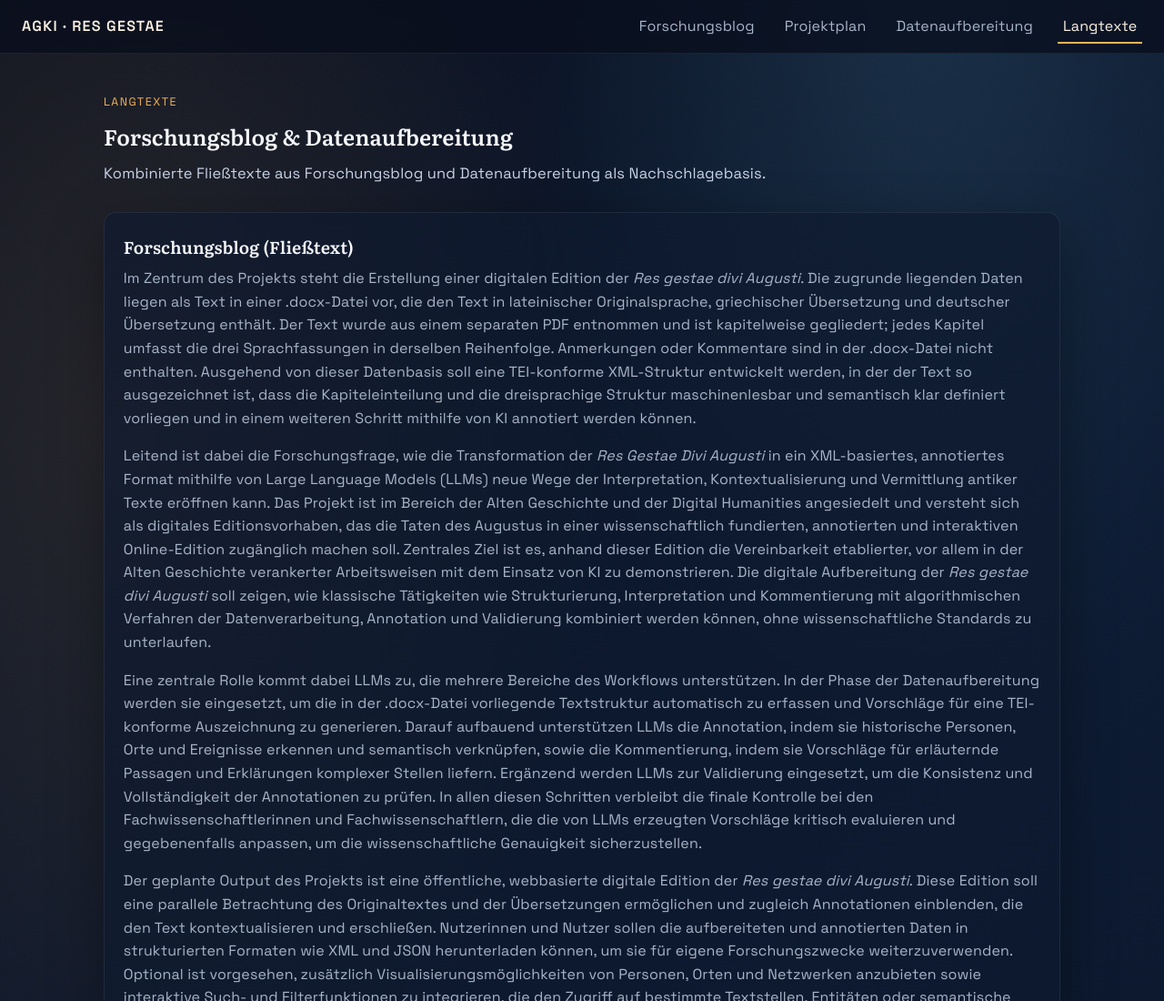
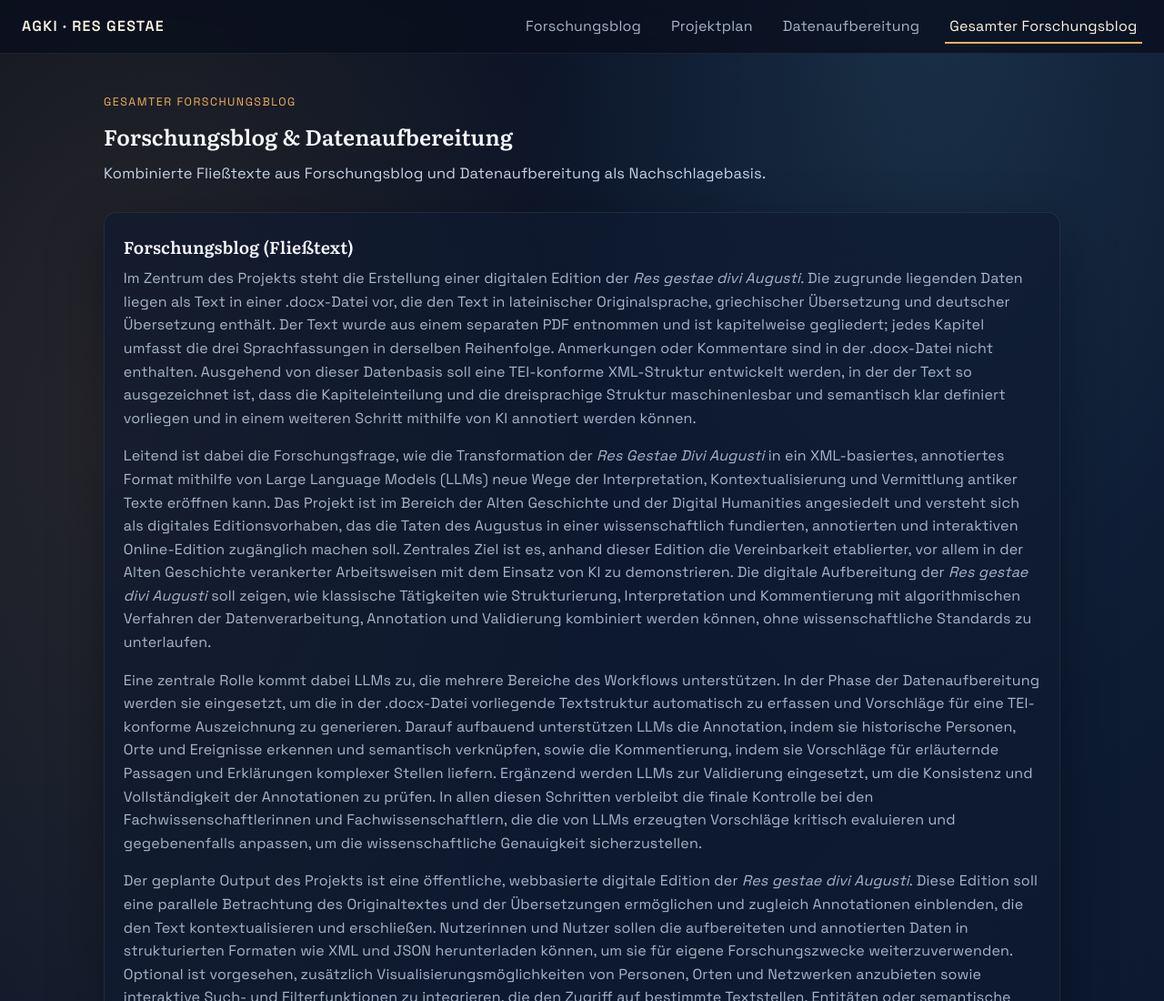
Before and after one commit to Fexodus98/AGKI-PM-res-gestae-divi-augusti, a plain HTML site: page gesamter-forschungsblog.html in a window 1280 px wide. Shown: the top 1100 px of the page at 91% size. Drawn offline with Linux system fonts and the light colour scheme.

Commit message:
Update project plan copy and rename longform page

```diff
--- a/texte.html
+++ b/gesamter-forschungsblog.html
@@ -3,7 +3,7 @@
 <head>
   <meta charset="UTF-8">
   <meta name="viewport" content="width=device-width, initial-scale=1">
-  <title>Langtexte | Digitale Edition Res Gestae</title>
+  <title>Gesamter Forschungsblog | Digitale Edition Res Gestae</title>
   <link rel="stylesheet" href="styles.css">
 </head>
 <body>
@@ -13,13 +13,13 @@
       <a href="index.html">Forschungsblog</a>
       <a href="projektplan.html">Projektplan</a>
       <a href="datenaufbereitung.html">Datenaufbereitung</a>
-      <a class="active" href="texte.html">Langtexte</a>
+      <a class="active" href="gesamter-forschungsblog.html">Gesamter Forschungsblog</a>
     </nav>
   </header>
 
   <main class="page">
     <section class="page-title">
-      <p class="eyebrow">Langtexte</p>
+      <p class="eyebrow">Gesamter Forschungsblog</p>
       <h1>Forschungsblog & Datenaufbereitung</h1>
       <p class="lead">Kombinierte Fließtexte aus Forschungsblog und Datenaufbereitung als Nachschlagebasis.</p>
     </section>
```
Also changed, not shown: datenaufbereitung.html (+1 -1 lines), index.html (+1 -1 lines), projektplan.html (+1 -1 lines).
